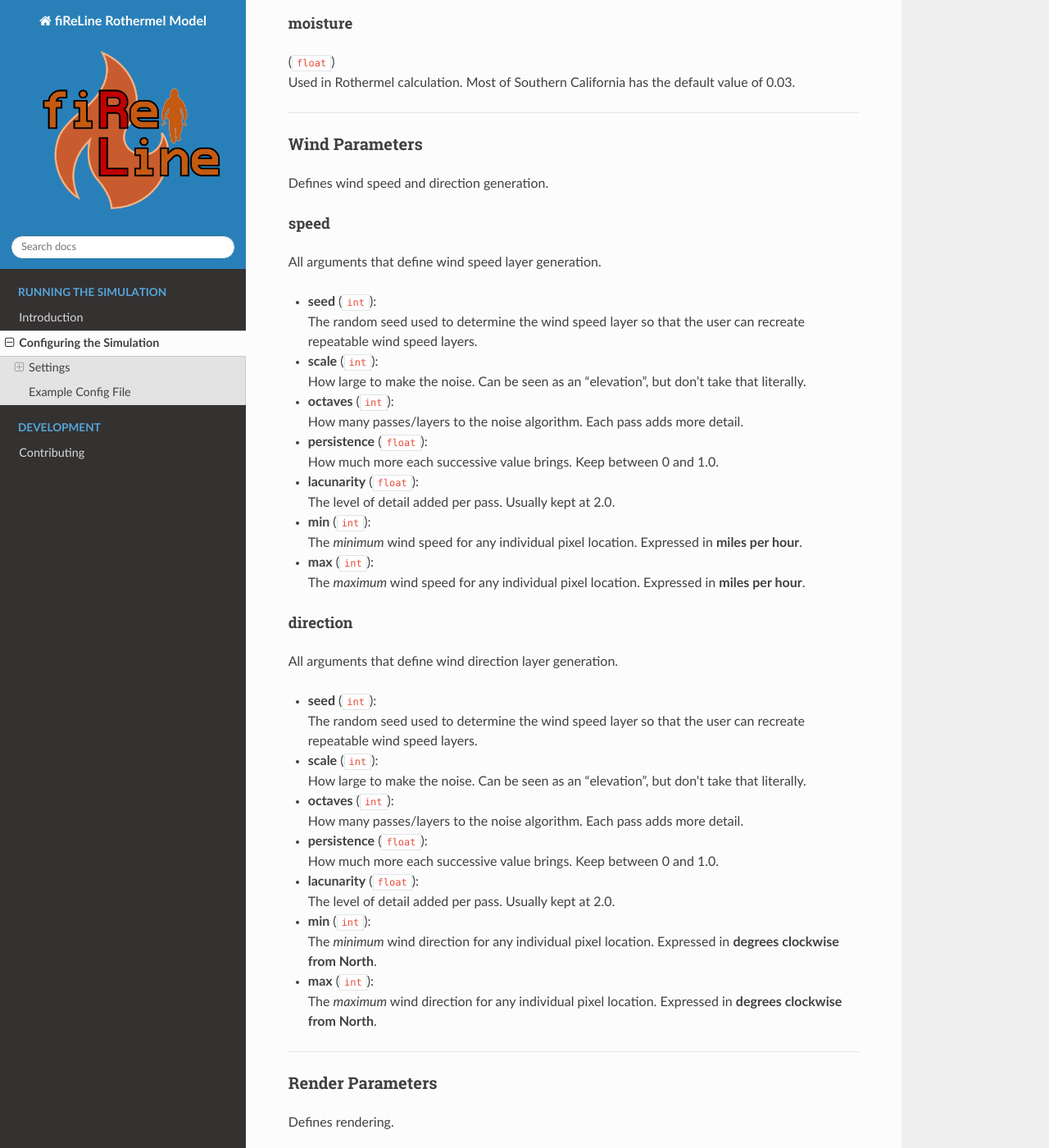
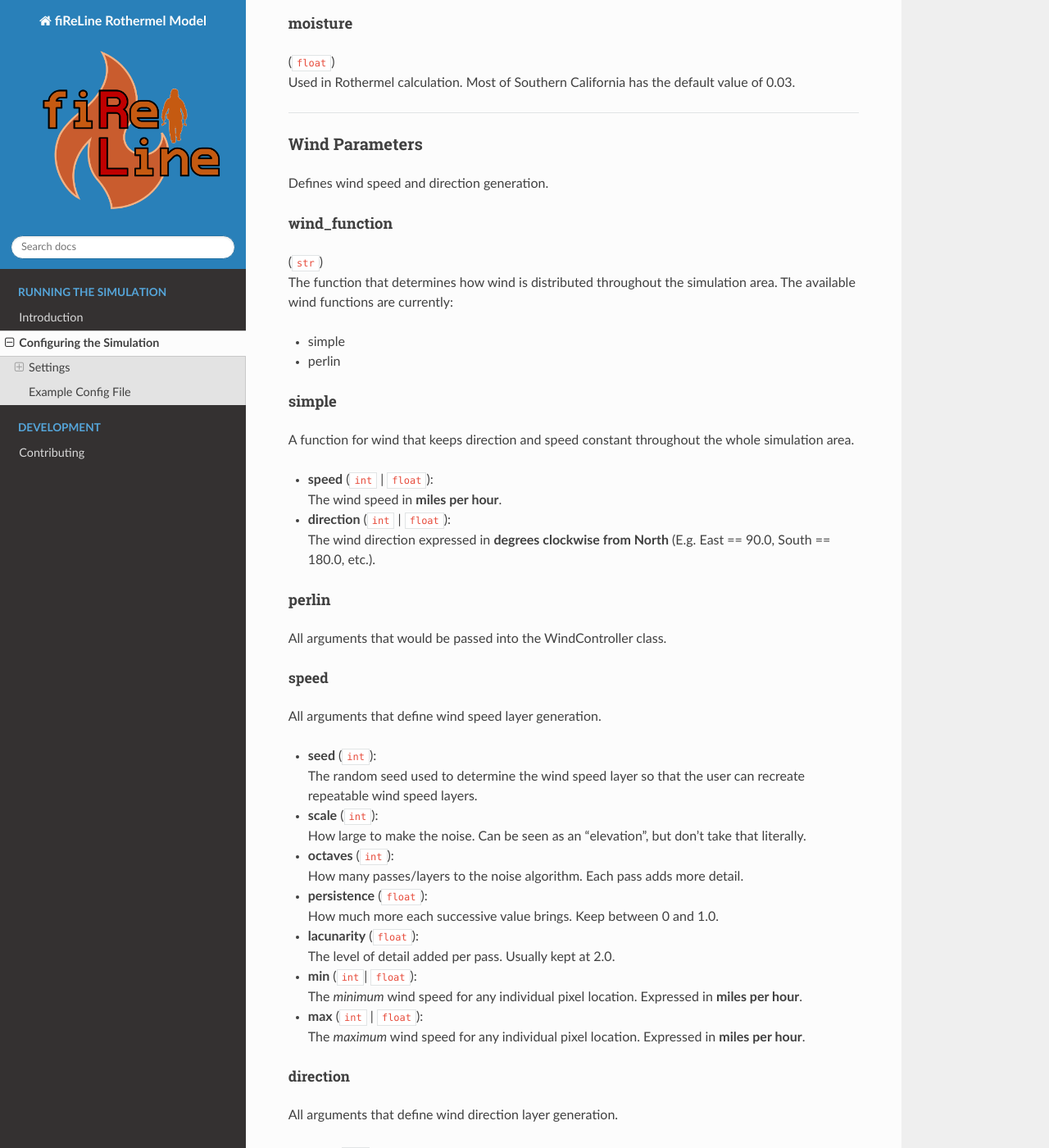
Before and after one commit to mitrefireline/simfire, a Sphinx documentation site: the page built from docs/source/config.md, in a window 1280 px wide and 1400 px high, scrolled down 3929 px. Shown: the whole window at 82% size. Built offline with Sphinx 7.4.7 and the Read the Docs theme 2.0.0, drawn with Linux system fonts in a browser that asks for light colours; pages that are not in the unit, such as notebooks, are missing from menus; some of the changed text lies outside the part shown.

Commit message:
Update documentation for new wind changes

```diff
--- a/docs/source/config.md
+++ b/docs/source/config.md
@@ -149,7 +149,27 @@ Used in Rothermel calculation. Most of Southern California has the default value
 ### Wind Parameters
 Defines wind speed and direction generation.
 
-#### speed
+#### wind_function
+(`str`)<br>
+The function that determines how wind is distributed throughout the simulation area.
+The available wind functions are currently:
+
+  - simple
+  - perlin
+
+#### simple
+A function for wind that keeps direction and speed constant throughout the whole simulation area.
+
+- **speed** (`int` | `float`):<br>
+  The wind speed in **miles per hour**.
+
+- **direction** (`int` | `float`):<br>
+  The wind direction expressed in **degrees clockwise from North** (E.g. East == 90.0, South == 180.0, etc.).
+
+#### perlin
+All arguments that would be passed into the WindController class.
+
+##### speed
 All arguments that define wind speed layer generation.
 
 - **seed** (`int`):<br>
@@ -167,13 +187,13 @@ All arguments that define wind speed layer generation.
 - **lacunarity** (`float`):<br>
   The level of detail added per pass. Usually kept at 2.0.
 
-- **min** (`int`):<br>
+- **min** (`int`| `float`):<br>
   The *minimum* wind speed for any individual pixel location. Expressed in **miles per hour**.
 
-- **max** (`int`):<br>
+- **max** (`int` | `float`):<br>
   The *maximum* wind speed for any individual pixel location. Expressed in **miles per hour**.
 
-#### direction
+##### direction
 All arguments that define wind direction layer generation.
 
 - **seed** (`int`):<br>
@@ -192,10 +212,10 @@ All arguments that define wind direction layer generation.
   The level of detail added per pass. Usually kept at 2.0.
 
 - **min** (`int`):<br>
-  The *minimum* wind direction for any individual pixel location. Expressed in **degrees clockwise from North**.
+  The *minimum* wind direction for any individual pixel location. Expressed in **degrees clockwise from North** (E.g. East == 90.0, South == 180.0, etc.).
 
 - **max** (`int`):<br>
-  The *maximum* wind direction for any individual pixel location. Expressed in **degrees clockwise from North**.
+  The *maximum* wind direction for any individual pixel location. Expressed in **degrees clockwise from North** (E.g. East == 90.0, South == 180.0, etc.).
 
 ---
 
@@ -263,22 +283,27 @@ environment:
   wind_direction: 135
 
 wind:
-  speed:
-    seed: 2345
-    scale: 400
-    octaves: 3
-    persistence: 0.7
-    lacunarity: 2.0
-    min: 7
-    max: 47
-  direction:
-    seed: 650
-    scale: 1500
-    octaves: 2
-    persistence: 0.9
-    lacunarity: 1.0
-    min: 0.0
-    max: 360.0
+  wind_function: perlin
+  simple:
+    speed: 7
+    direction: 90.0
+  perlin:
+    speed:
+      seed: 2345
+      scale: 400
+      octaves: 3
+      persistence: 0.7
+      lacunarity: 2.0
+      min: 7
+      max: 47
+    direction:
+      seed: 650
+      scale: 1500
+      octaves: 2
+      persistence: 0.9
+      lacunarity: 1.0
+      min: 0.0
+      max: 360.0
 
 render:
   inline: false
```
Also changed, not shown: 1 other file.
